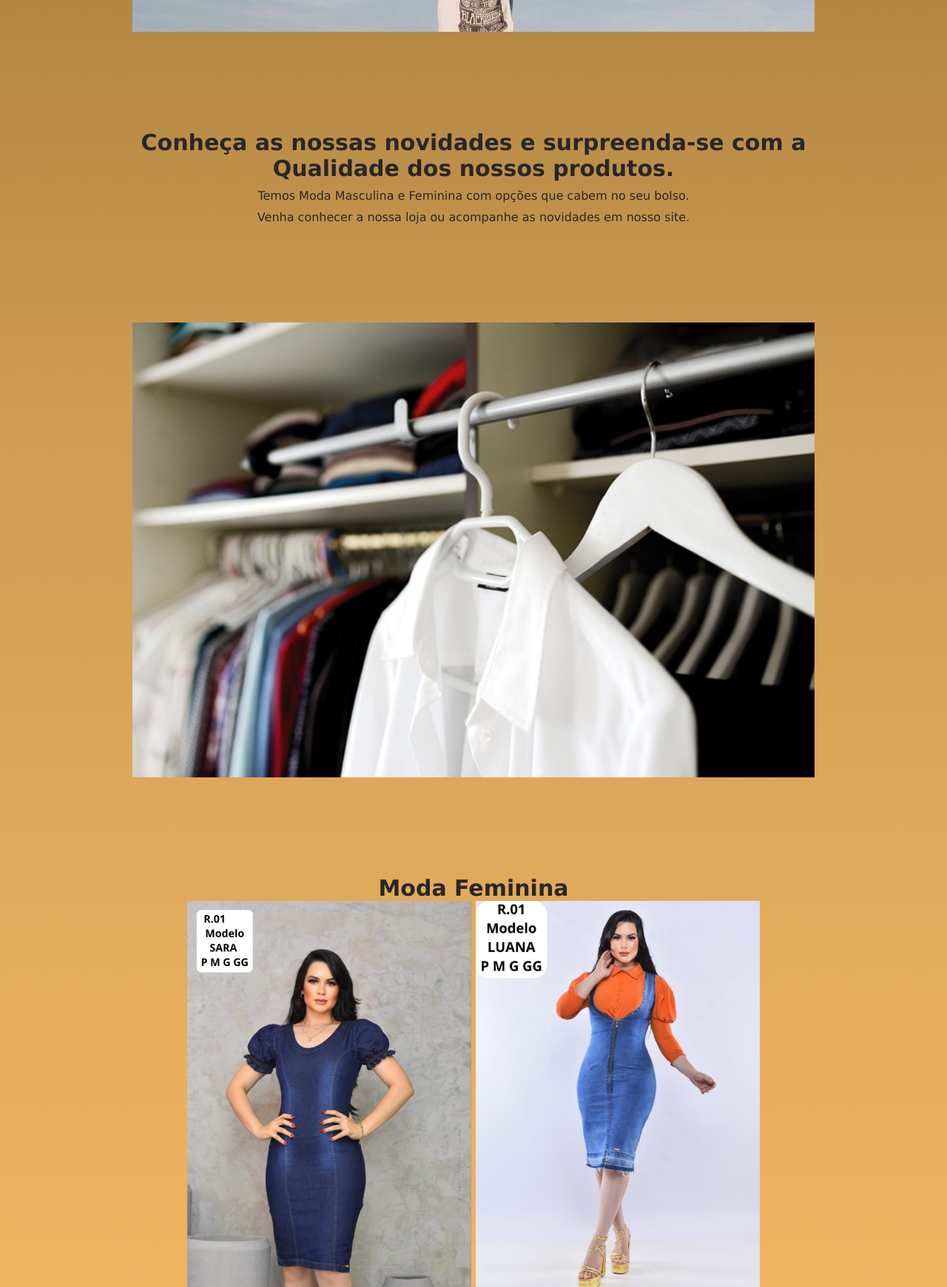
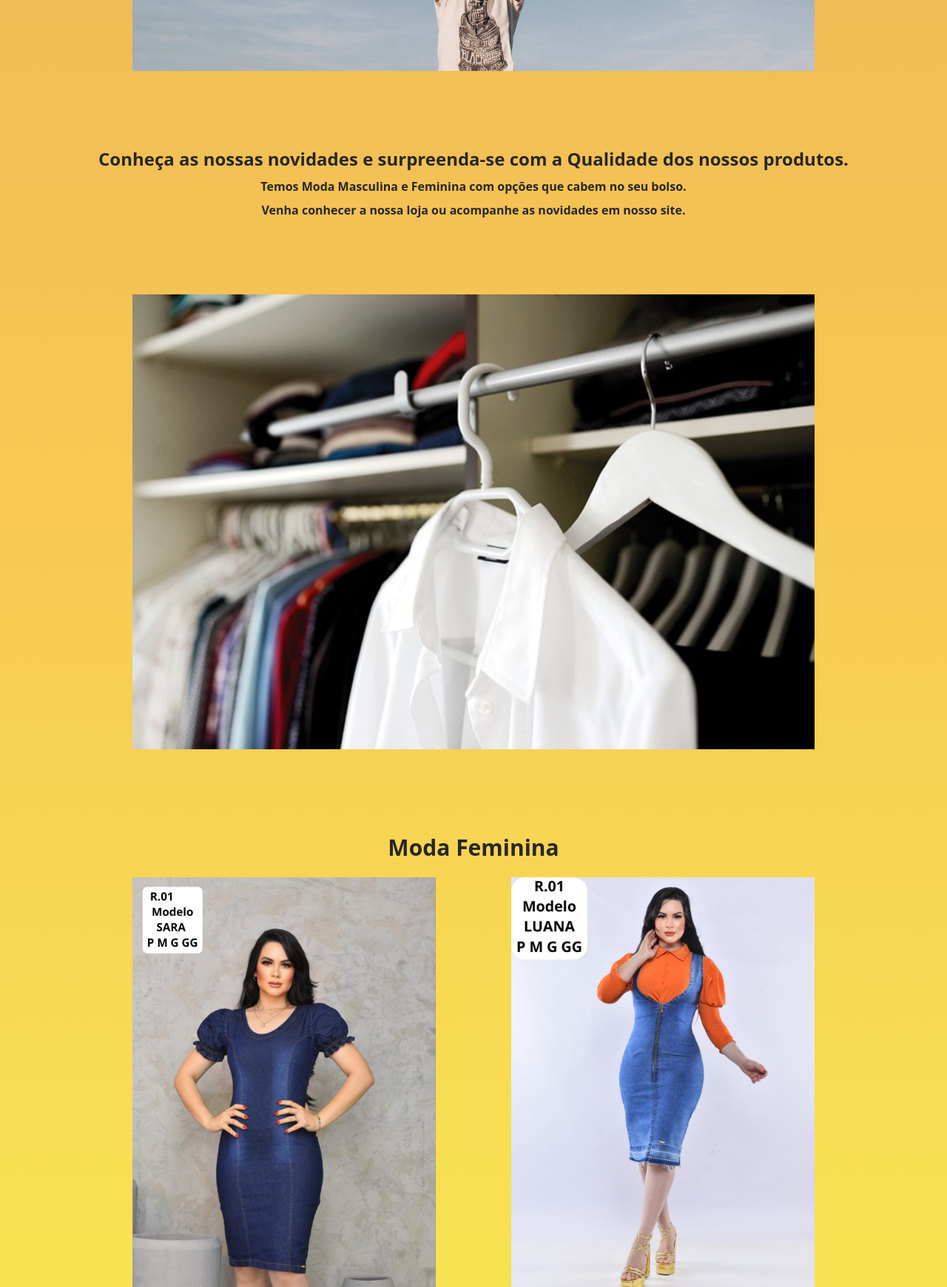
Before and after one commit to LeandroPChaves/Chazown, a plain HTML site: page index.html in a window 1280 px wide. Shown: the part 1060-2800 px from the top of the page at 74% size. Drawn offline with Linux system fonts and the light colour scheme.

Commit message:
Ajustando a tela inicial

```diff
--- a/index.html
+++ b/index.html
@@ -25,12 +25,10 @@
                 <h3>Moda Masculina e Feminina</h3>
             </section>
 
-            <section class="parallax padraoparallax">
+            <section class="parallax padraoparallax"></section>
 
-            </section>
-
-            <section class="padrao">
-                <h3>Conheça as nossas novidades e surpreenda-se com a Qualidade dos nossos produtos.</h3>
+            <section class="informacao">
+                <h4>Conheça as nossas novidades e surpreenda-se com a Qualidade dos nossos produtos.</h4>
                 <p>Temos Moda Masculina e Feminina com opções que cabem no seu bolso.</p>
                 <p>Venha conhecer a nossa loja ou acompanhe as novidades em nosso site.</p>
             </section>
@@ -38,20 +36,25 @@
             <section class="parallax2 padraoparallax"></section>
 
             <section class="Feminina padrao">
-                <h3>Moda Feminina</h3>
-                <img src="imagens/feminina/WhatsApp Image 2023-12-14 at 14.37.57 (2).jpeg" alt="">
-                <img src="imagens/feminina/WhatsApp Image 2023-12-14 at 14.37.57 (1).jpeg" alt="">
+                <h3 class="tipoModa">Moda Feminina</h3>
+                <div class="divFeminina">
+                    <img src="imagens/feminina/WhatsApp Image 2023-12-14 at 14.37.57 (2).jpeg" alt="">
+                    <img src="imagens/feminina/WhatsApp Image 2023-12-14 at 14.37.57 (1).jpeg" alt="">
+                </div>
+
             </section>
 
             <section class="Masculino padrao">
-                <h3>Moda Masculina</h3>
-                <img src="imagens/capa/img6.jpg" alt="">
-                <img src="imagens/capa/img4.jpg" alt="">
+                <h3 class="tipoModa">Moda Masculina</h3>
+                <div class="divMasculina">
+                    <img src="imagens/masculino/Masculino1.png" alt="">
+                    <img src="imagens/masculino/Masculino2.png" alt="">
+                </div>
             </section>
         </main>
 
         <footer>
-            <p>Chazown Modas</p>
+            <p>&copy Chazown Modas - Todos os direitos reservados</p>
         </footer>
     </body>
 </html>
--- a/style.css
+++ b/style.css
@@ -34,48 +34,64 @@ main{
     margin: auto;
     text-align: center;
     color: #272727;
-    font-family: Verdana, Geneva, Tahoma, sans-serif;
+    font-family: system-ui, -apple-system, BlinkMacSystemFont, 'Segoe UI', Roboto, Oxygen, Ubuntu, Cantarell, 'Open Sans', 'Helvetica Neue', sans-serif;
 }
 
 h1{
     font-size: 4em;
+    text-transform: uppercase;
 }
 
 h2{
+    font-size: 3em;
+}
+
+h3{
     font-size: 2em;
 }
 
-h3{
-    font-size: 1em;
+h4{
+    font-size: 1.5em;
 }
 
 p{
     padding-top: 10px;
+    font-weight: bold;
 }
 
 .titulo{
     padding-top: 200px;
 }
 
-.titulo h1, .titulo h2, .titulo h3{
-    padding-bottom: 15px;
+.titulo h1, .titulo h2{
+    padding-bottom: 5px;
 }
 
 .titulo h2{
     font-family: 'Caveat', cursive;
 }
 
-body{
-    background-image: linear-gradient(to top, #fcbe68, #d19d53, rgb(122, 92, 37));
+.titulo h3{
+    margin-bottom: 50px;
 }
 
-.padrao{
-    padding: 40px 0;
+body{
+    background-image: linear-gradient(to bottom, #fcbe68, #d19d53, #d8c34c);
+    background-image: linear-gradient(to bottom, #e3ab5e, #F7C652, #F7EE52);
+}
+
+.informacao{
+    margin: 10px 0;
+}
+
+.divFeminina, .divMasculina{
+    display: flex;
+    justify-content: space-around;
+
 }
 
 section img{
-    width: 30vw;
-    text-align: center;
+    width: 40%;
 }
 
 .padraoparallax{
@@ -96,9 +112,13 @@ section img{
     background-image: url(imagens/capa/img8.jpg);
 }
 
+.tipoModa{
+    margin: 20px 0;
+}
+
 h3{
     font-size: 30px;
-    text-align: cente200
+    text-align: center;
 }
 
 footer{
@@ -106,6 +126,7 @@ footer{
     background-color: #272727;
     color: #E3AB5E;
     font-family: Arial, Helvetica, sans-serif;
+    padding: 5px 0 10px 0;
 }
 
 @media (max-width: 1000px){
```
Also changed, not shown: 2 other files.
